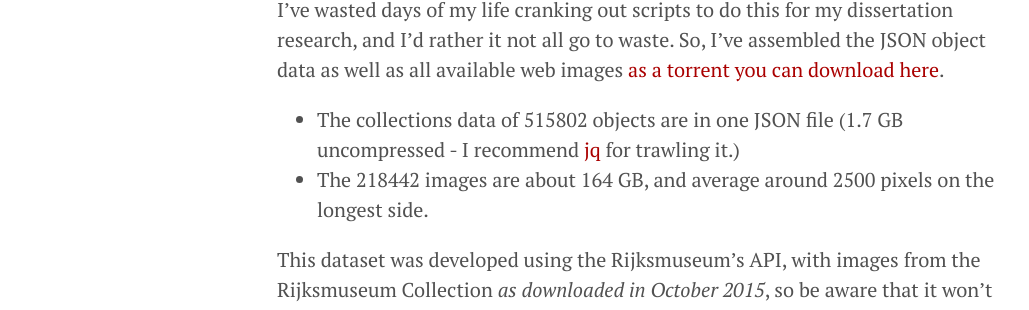
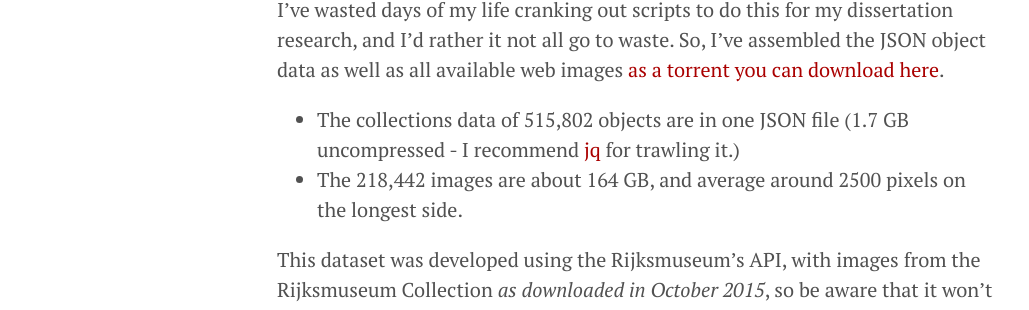
Before and after one commit to mdlincoln/mdlincoln.github.io, a Jekyll site: the page built from _posts/2015-10-19-the-rijksmuseum-as-bittorrent.md, in a window 1280 px wide. Shown: the part 595-905 px from the top of the page, without its empty margins (3-1032 px from the left). Built offline with Jekyll 4.4.1, drawn with Linux system fonts in a browser that asks for light colours; nearby versions of some CDN libraries; comment, search, counter and statistics services are not loaded.

Commit message:
commas for legibility

```diff
--- a/_posts/2015-10-19-the-rijksmuseum-as-bittorrent.md
+++ b/_posts/2015-10-19-the-rijksmuseum-as-bittorrent.md
@@ -22,8 +22,8 @@ But they really suck at delivering bulk data. ([Yeah, I've been a grump about th
 I've wasted days of my life cranking out scripts to do this for my dissertation research, and I'd rather it not all go to waste.
 So, I've assembled the JSON object data as well as all available web images [as a torrent you can download here][torrent].
 
-- The collections data of 515802 objects are in one JSON file (1.7 GB uncompressed - I recommend [jq](https://stedolan.github.io/jq/) for trawling it.)
-- The 218442 images are about 164 GB, and average around 2500 pixels on the longest side.
+- The collections data of 515,802 objects are in one JSON file (1.7 GB uncompressed - I recommend [jq](https://stedolan.github.io/jq/) for trawling it.)
+- The 218,442 images are about 164 GB, and average around 2500 pixels on the longest side.
 
 This dataset was developed using the Rijksmuseum's API, with images from the
 Rijksmuseum Collection _as downloaded in October 2015_, so be aware that it won't reflect later changes.
```
